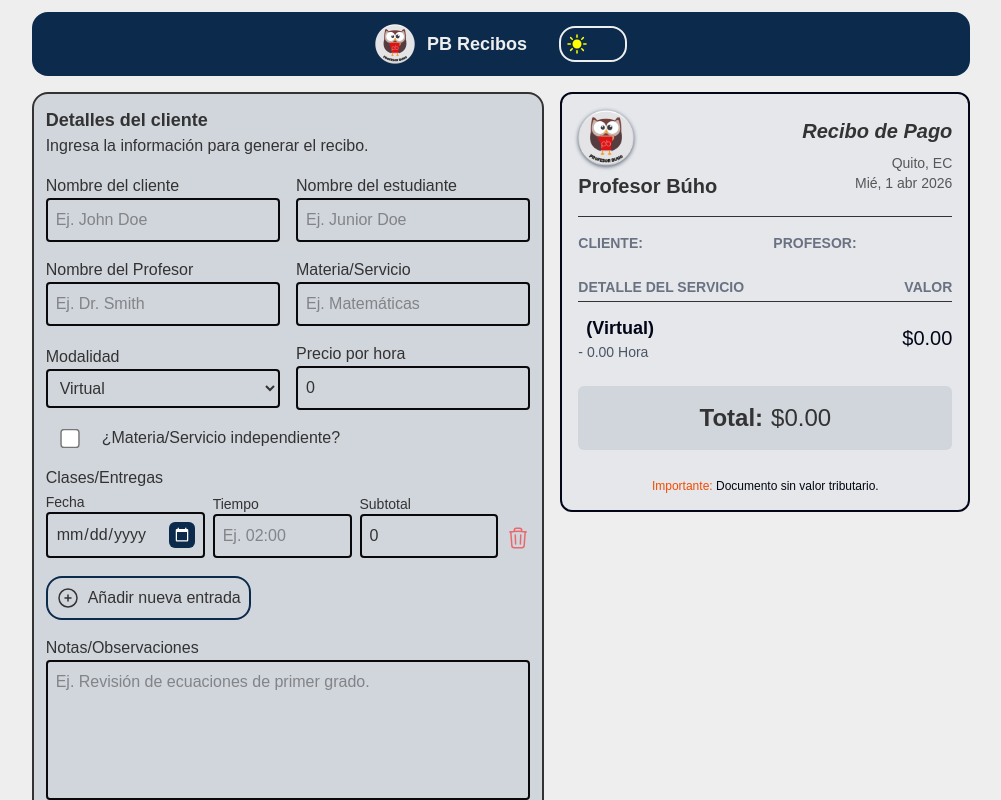
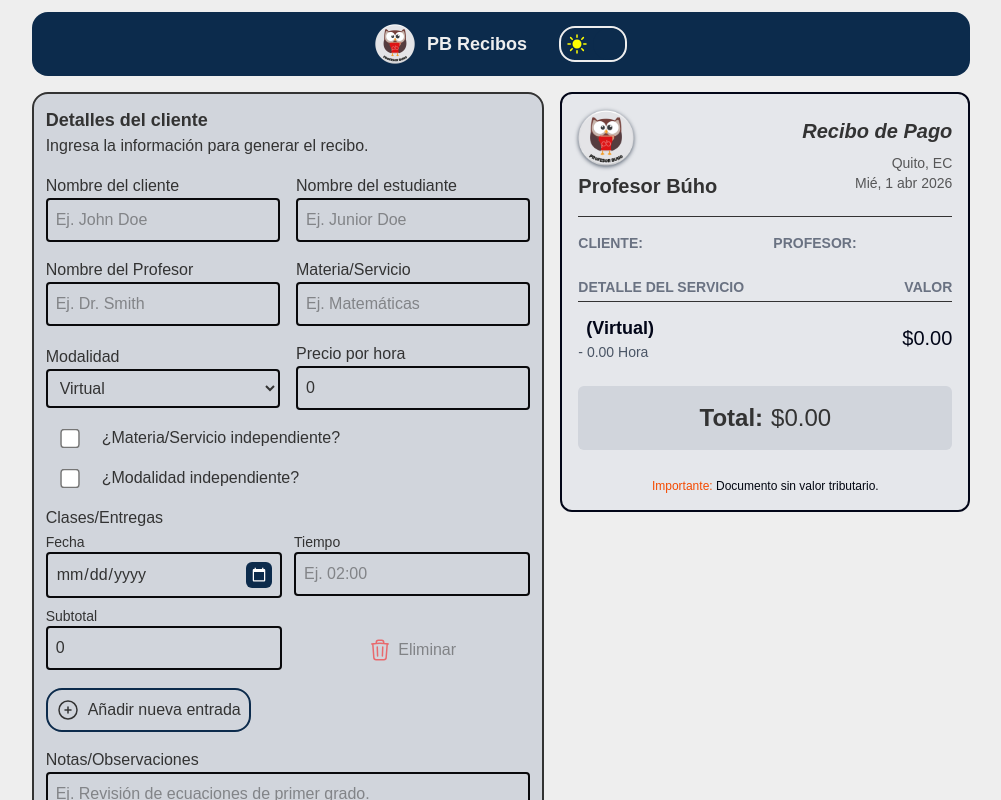
Before and after one commit to bryanquille/profesor-buho-receipts, a React (Vite) app: page / in a window 1280 px wide. Shown: the top 800 px of the page, without its empty margins (139-1140 px from the left). Built offline with nearby package versions, Linux system fonts and the light colour scheme; a web font is replaced by a local one.

Commit message:
add dynamically field of independant modality option

```diff
--- a/src/components/receipt/DynamicInputs.tsx
+++ b/src/components/receipt/DynamicInputs.tsx
@@ -1,4 +1,4 @@
-import type { ReceiptData } from "../../lib/schemas"
+import { mappedModalityOptions, type ReceiptData } from "../../lib/schemas"
 import { useFieldArray, useFormContext, type FieldError, useWatch } from "react-hook-form"
 import Input from "../ui/Input"
 import RemoveButton from "../ui/RemoveButton"
@@ -6,6 +6,7 @@ import ErrorMessage from "../ui/ErrorMessage"
 import AddItemButtom from "../ui/AddItemButtom"
 import { useEffect } from "react"
 import { convertTimeToHours } from "../../lib/utils"
+import Select from "../ui/Select";
 
 function DynamicInputs() {
   const { register, control, formState: { errors }, setValue } = useFormContext<ReceiptData>()
@@ -17,6 +18,11 @@ function DynamicInputs() {
   const isIndependantSubjectOrService = useWatch({
     control,
     name: "independantSubjectOrService"
+  })
+
+  const isIndependantModality = useWatch({
+    control,
+    name: "independantModality"
   })
 
   const globalPricePerHour = useWatch({
@@ -50,7 +56,7 @@ function DynamicInputs() {
         fields.map((field, index) => (
           <div key={field.id}>
             <div
-              className={`${isIndependantSubjectOrService ? 'grid grid-cols-2 gap-y-2 gap-x-3' : 'w-full flex justify-between items-end gap-2'}`}
+              className='grid grid-cols-2 gap-y-2 gap-x-3'
             >
               {isIndependantSubjectOrService &&
                 <Input
@@ -60,6 +66,16 @@ function DynamicInputs() {
                   id={`independantSubjectOrService-${index}`}
                   placeholder="Ej. Matemáticas"
                   {...register(`items.${index}.independantSubjectOrService` as const)}
+                />
+              }
+
+              {isIndependantModality &&
+                <Select
+                  labelText="Modalidad"
+                  smallFont={true}
+                  id={`independantModality-${index}`}
+                  mappedModalityOptions={mappedModalityOptions}
+                  {...register(`items.${index}.independantModality` as const)}
                 />
               }
 
@@ -96,6 +112,7 @@ function DynamicInputs() {
                 disabledExpression={fields.length === 1}
                 handleClick={() => remove(index)}
                 isIndependantSubjectOrService={isIndependantSubjectOrService}
+                isIndependantModality={isIndependantModality}
               />
             </div>
             <div className="mt-1.5 mb-2 flex flex-col justify-center items-start gap-1">
@@ -120,6 +137,7 @@ function DynamicInputs() {
       }
       <AddItemButtom
         handleClick={() => append({
+          independantModality: 'online',
           dateOfClasses: '',
           hoursOfClasses: '',
           subtotal: 0
--- a/src/components/receipt/LightReceipt.tsx
+++ b/src/components/receipt/LightReceipt.tsx
@@ -86,8 +86,15 @@ const LightReceipt = forwardRef<HTMLElement, ReceiptPreviewPropsTypes>(
               formData.items.map((item, index) => (
                 <ReceiptServiceDetails
                   key={index}
-                  subjectOrService={formData.independantSubjectOrService ? item.independantSubjectOrService ?? "" : formData.subjectOrService ?? ""}
-                  modality={mappedModalityOptions[formData.modality]}
+                  subjectOrService={
+                    formData.independantSubjectOrService
+                      ? item.independantSubjectOrService ?? ""
+                      : formData.subjectOrService ?? ""
+                  }
+                  modality={formData.independantModality
+                    ? mappedModalityOptions[item.independantModality]
+                    : mappedModalityOptions[formData.modality]
+                  }
                   dateOfClasses={item.dateOfClasses}
                   hoursOfClasses={item.hoursOfClasses}
                   subtotal={item.subtotal as number}
--- a/src/components/receipt/ReceiptForm.tsx
+++ b/src/components/receipt/ReceiptForm.tsx
@@ -24,6 +24,11 @@ function ReceiptForm({ onGenerate }: ReceiptFormPropsTypes) {
   const isIndependantSubjectOrService = useWatch({
     control,
     name: "independantSubjectOrService"
+  })
+
+  const isIndependantModality = useWatch({
+    control,
+    name: "independantModality"
   })
 
   const { isModifyTotalToPay } = useModifyTotal()
@@ -85,6 +90,8 @@ function ReceiptForm({ onGenerate }: ReceiptFormPropsTypes) {
         <Select
           labelText="Modalidad"
           id="modality"
+          disabled={isIndependantModality}
+          className={isIndependantModality ? 'bg-gray-400 cursor-not-allowed dark:bg-gray-600' : ''}
           mappedModalityOptions={mappedModalityOptions}
           {...register('modality')}
           error={errors.modality}
@@ -113,6 +120,21 @@ function ReceiptForm({ onGenerate }: ReceiptFormPropsTypes) {
           className="cursor-pointer transform scale-150"
           style={{ width: '3rem', padding: 0 }}
           {...register('independantSubjectOrService')}
+        />
+      </div>
+
+      <div className="flex flex-row-reverse justify-end items-center gap-2">
+        <label
+          htmlFor="independantModality"
+        >
+          ¿Modalidad independiente?
+        </label>
+        <input
+          type="checkbox"
+          id="independantModality"
+          className="cursor-pointer transform scale-150"
+          style={{ width: '3rem', padding: 0 }}
+          {...register('independantModality')}
         />
       </div>
 
--- a/src/components/receipt/ReceiptPreview.tsx
+++ b/src/components/receipt/ReceiptPreview.tsx
@@ -80,8 +80,16 @@ const ReceiptPreview = () => {
             formData.items.map((item, index) => (
               <ReceiptServiceDetails
                 key={index}
-                subjectOrService={formData.independantSubjectOrService ? item.independantSubjectOrService ?? "" : formData.subjectOrService ?? ""}
-                modality={mappedModalityOptions[formData.modality]}
+                subjectOrService={
+                  formData.independantSubjectOrService
+                    ? item.independantSubjectOrService ?? ""
+                    : formData.subjectOrService ?? ""
+                }
+                modality={
+                  formData.independantModality
+                    ? mappedModalityOptions[item.independantModality]
+                    : mappedModalityOptions[formData.modality]
+                }
                 dateOfClasses={item.dateOfClasses}
                 hoursOfClasses={item.hoursOfClasses}
                 subtotal={item.subtotal as number}
--- a/src/components/ui/RemoveButton.tsx
+++ b/src/components/ui/RemoveButton.tsx
@@ -2,22 +2,31 @@ import { RemoveIcon } from "./Icons"
 
 interface RemoveButtonPropsTypes {
   isIndependantSubjectOrService: boolean | undefined;
+  isIndependantModality: boolean | undefined;
   disabledExpression: boolean;
   handleClick: () => void;
 }
 
-function RemoveButton({ disabledExpression, handleClick, isIndependantSubjectOrService }: RemoveButtonPropsTypes) {
+function RemoveButton({
+  disabledExpression,
+  handleClick,
+  isIndependantSubjectOrService,
+  isIndependantModality,
+}: RemoveButtonPropsTypes) {
   return (
     <button
       type="button"
       disabled={disabledExpression}
       onClick={handleClick}
-      className={`cursor-pointer mx-auto py-2 disabled:opacity-50 disabled:cursor-not-allowed ${isIndependantSubjectOrService ? 'flex justify-center items-end gap-1.5 col-span-2' : ''}`}
+      className={`cursor-pointer mx-auto py-2 disabled:opacity-50 disabled:cursor-not-allowed flex justify-center items-end gap-1.5 ${(isIndependantSubjectOrService && isIndependantModality)
+        ? 'col-span-1'
+        : isIndependantSubjectOrService || isIndependantModality
+          ? 'col-span-2'
+          : ''
+        }`}
     >
       <RemoveIcon />
-      {isIndependantSubjectOrService &&
-        <span>Eliminar</span>
-      }
+      <span>Eliminar</span>
     </button>
   )
 }
--- a/src/components/ui/Select.tsx
+++ b/src/components/ui/Select.tsx
@@ -7,15 +7,16 @@ interface SelectPropsTypes extends React.SelectHTMLAttributes<HTMLSelectElement>
   labelText: string;
   mappedModalityOptions: typeof mappedModalityOptions;
   error?: FieldError
+  smallFont?: boolean;
 }
 
 const Select = forwardRef<HTMLSelectElement, SelectPropsTypes>(
-  ({ labelText, mappedModalityOptions, id, error, ...props }, ref) => {
+  ({ labelText, mappedModalityOptions, id, error, smallFont, ...props }, ref) => {
     return (
       <div className="flex flex-col justify-center items-start">
         <label
           htmlFor={id}
-          className="font-medium"
+          className={smallFont ? "text-sm font-medium" : "font-medium"}
         >
           {labelText}
         </label>
--- a/src/lib/schemas.ts
+++ b/src/lib/schemas.ts
@@ -18,6 +18,7 @@ export const RECEIPT_DEFAULT_VALUES: ReceiptData = {
   modality: 'online' as const,
   pricePerHour: 0,
   items: [{
+    independantModality: 'online',
     dateOfClasses: '',
     hoursOfClasses: '',
     subtotal: 0
@@ -32,6 +33,9 @@ const ReceiptItemSchema = z.object({
   independantSubjectOrService: z
     .string()
     .optional(),
+
+  independantModality: z
+    .enum(modalityOptions, { message: 'Debes escoger una modalidad.' }),
 
   dateOfClasses: z
     .string()
@@ -74,6 +78,10 @@ export const ReceiptSchema = z.object({
     .boolean()
     .optional(),
 
+  independantModality: z
+    .boolean()
+    .optional(),
+
   items: z
     .array(ReceiptItemSchema)
     .min(1, "Debes agregar al menos una clase o sesión"),
```
